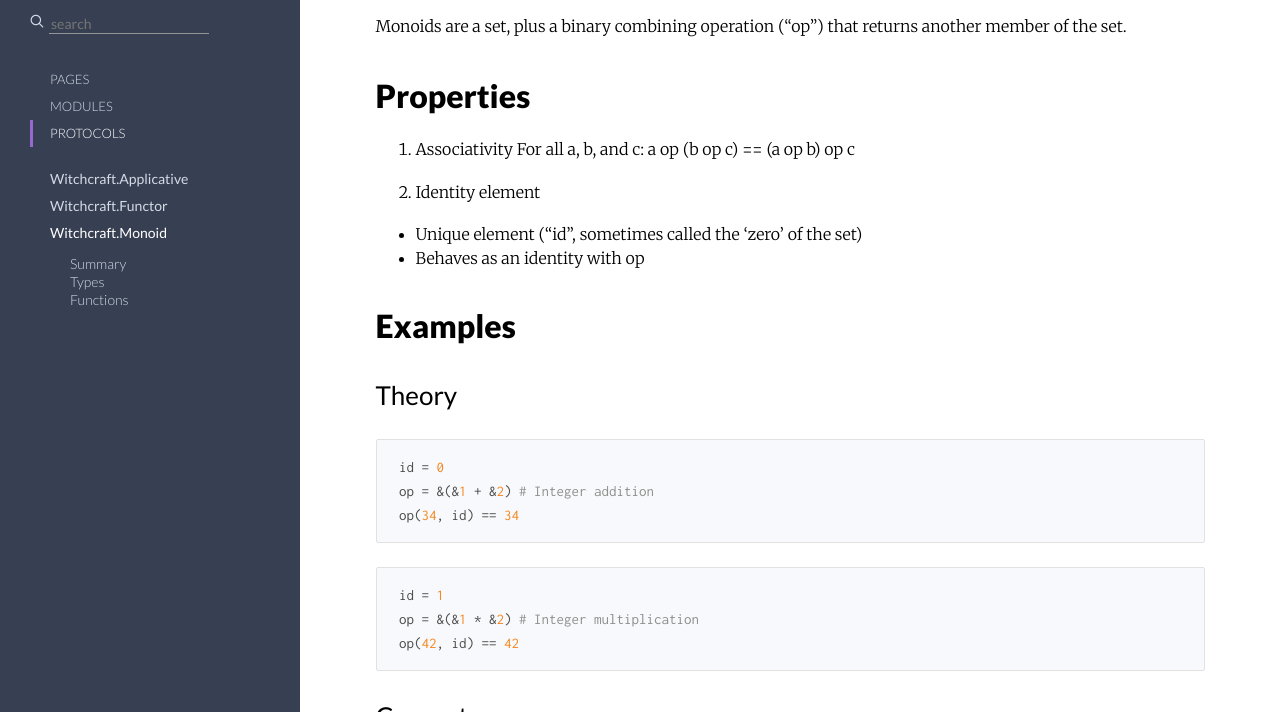
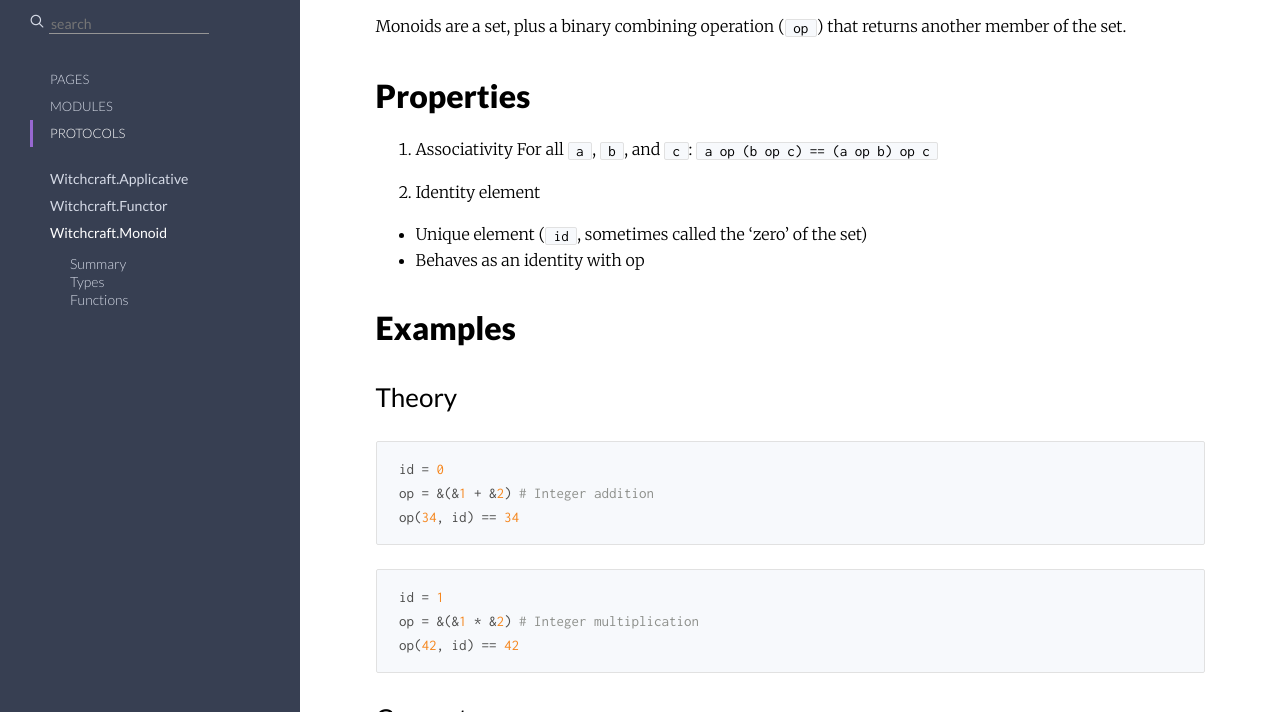
Before and after one commit to witchcrafters/witchcraft, a plain HTML site: page doc/Witchcraft.Monoid.html in a window 1280 px wide. Shown: the part 88-800 px from the top of the page. Drawn offline with Linux system fonts and the light colour scheme; files whose address does not match are found by name.

Commit message:
Doc typos

```diff
--- a/doc/Witchcraft.Monoid.html
+++ b/doc/Witchcraft.Monoid.html
@@ -75,18 +75,18 @@
 
 
         <section id="moduledoc" class="docstring">
-          <p>Monoids are a set, plus a binary combining operation (“op”) that
+          <p>Monoids are a set, plus a binary combining operation (<code class="inline">op</code>) that
 returns another member of the set.</p>
 <h1>Properties</h1>
 <ol>
 <li><p>Associativity
-For all a, b, and c: a op (b op c) == (a op b) op c</p>
+For all <code class="inline">a</code>, <code class="inline">b</code>, and <code class="inline">c</code>: <code class="inline">a op (b op c) == (a op b) op c</code></p>
 </li>
 <li>Identity element
 </li>
 </ol>
 <ul>
-<li>Unique element (“id”, sometimes called the ‘zero’ of the set)
+<li>Unique element (<code class="inline">id</code>, sometimes called the ‘zero’ of the set)
 </li>
 <li>Behaves as an identity with op
 </li>
```
Also changed, not shown: doc/extra-api-reference.html (+1 -1 lines), 1 other file.
